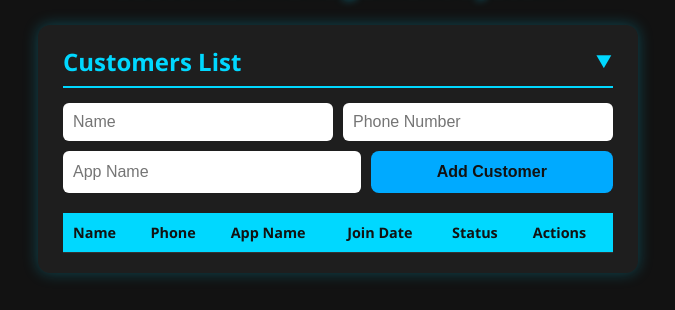
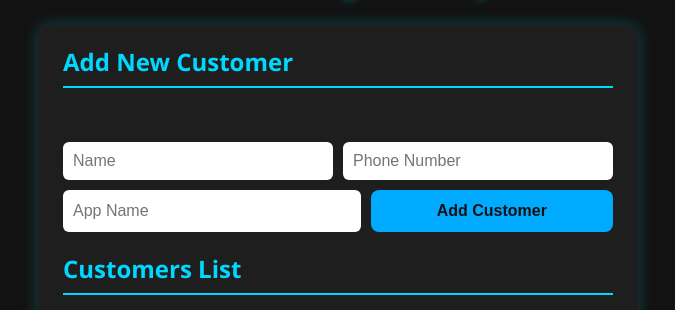
Before and after one commit to iqfadi0/Fadi-Web, a Python web app: template templates/index.html in a window 1280 px wide. Shown: the part 69-379 px from the top of the page, without its empty margins (302-977 px from the left). Run offline with Jinja, Linux system fonts and the light colour scheme; the template is opened without the code that fills it, so the values that code supplies are empty.

Commit message:
Update index.html

```diff
--- a/templates/index.html
+++ b/templates/index.html
@@ -43,10 +43,6 @@
     font-weight: 600;
     border-bottom: 2px solid #00d8ff;
     padding-bottom: 8px;
-    display: flex;
-    align-items: center;
-    justify-content: space-between;
-    cursor: pointer;
   }
 
   form {
@@ -208,11 +204,8 @@
 <body>
 <header>Customer Management System</header>
 <main>
-  <h2 onclick="toggleTable()" aria-label="Toggle Customers List">
-    Customers List
-    <span id="toggleArrow">⯆</span>
-  </h2>
-
+  <h2>Add New Customer</h2>
+  <div id="message"></div>
   <form id="addCustomerForm">
     <input type="text" id="name" placeholder="Name" required />
     <input type="text" id="phone" placeholder="Phone Number" required />
@@ -220,7 +213,7 @@
     <button type="submit">Add Customer</button>
   </form>
 
-  <div id="customersSection">
+  <h2>Customers List</h2>
   <table id="customersTable">
     <thead>
       <tr>
@@ -256,7 +249,6 @@
       {% endfor %}
     </tbody>
   </table>
-  </div>
 </main>
 
 <script>
@@ -341,19 +333,6 @@
       }
     }
   });
-
-  // Toggle customers table visibility and arrow
-  function toggleTable() {
-    const section = document.getElementById("customersSection");
-    const arrow = document.getElementById("toggleArrow");
-    if (section.style.display === "none") {
-      section.style.display = "block";
-      arrow.textContent = "⯆";
-    } else {
-      section.style.display = "none";
-      arrow.textContent = "⯈";
-    }
-  }
-
-  // جدول ظاهر افتراضياً
-  document.getElementBy
+</script>
+</body>
+</html>
```
Lines whose indentation alone changed are shown as unchanged.
